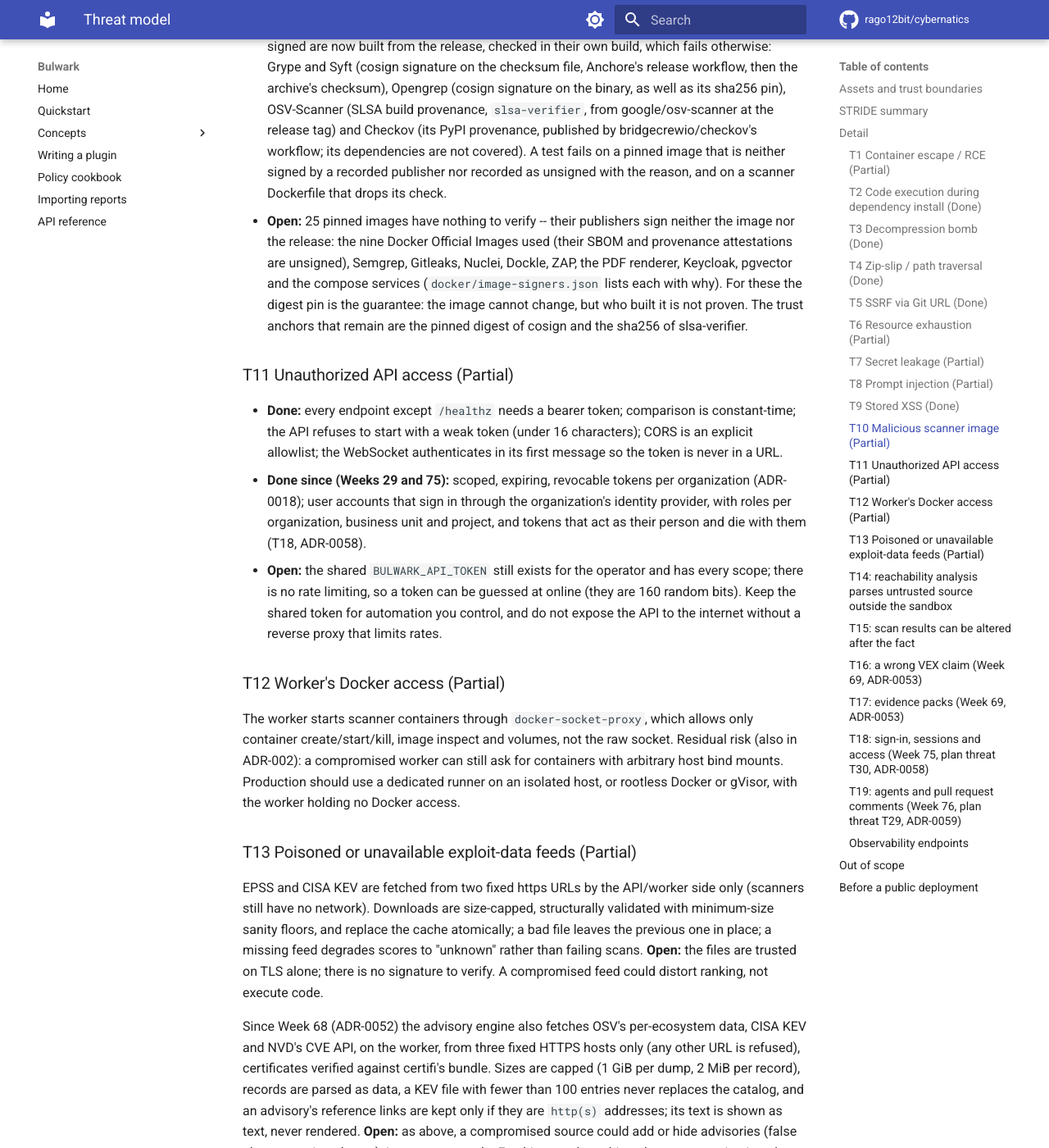
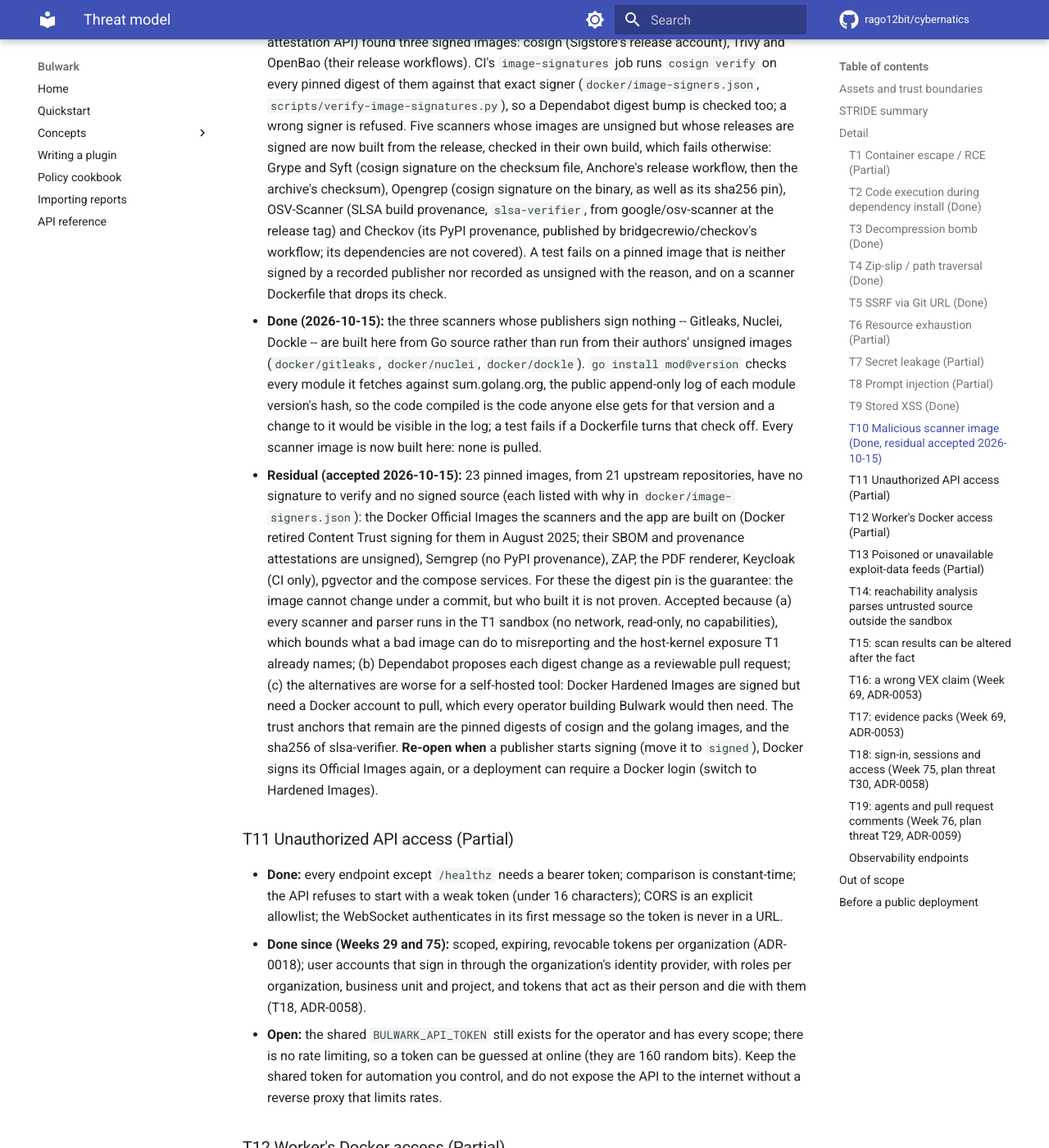
Before and after one commit to rago12bit/cybernatics, an MkDocs documentation site: the page built from docs/THREAT-MODEL.md, in a window 1280 px wide and 1400 px high, scrolled down 5243 px. Shown: the whole window at 82% size. Built offline with MkDocs 1.6.1 and Material for MkDocs 9.7.7, drawn with Linux system fonts in a browser that asks for light colours; comment, search, counter and statistics services are not loaded; some of the changed text lies outside the part shown.

Commit message:
feat(supply-chain): build every scanner here; T10 done with an accepted residual
- Gitleaks, Nuclei and Dockle, whose publishers sign neither images nor release checksums,
  are built from Go source: `go install mod@version` checks each module against
  sum.golang.org. A test fails if a Dockerfile turns that off (GOSUMDB=off and GOINSECURE=*
  both caught). Nuclei 3.11.1 needs Go 1.26, pinned by digest for its build.
- Gitleaks was pulled from its author's image; it is now bulwark/gitleaks:v8.21.0, built by
  the Action, compose and CI and never pulled. Every scanner image is now built here.
- Checked: Gitleaks reports v8.21.0 and finds the fixture's planted secret without leaking
  it; Dockle's integration test passes (its version flag is pkg.version, now set); Nuclei's
  live tests pass against a local page and a real external host.
- THREAT-MODEL T10: Done, residual accepted. 23 pinned images (21 repositories) have no
  signature or signed source -- Docker Official Images (Content Trust retired by Docker,
  August 2025), Semgrep, ZAP, the PDF renderer, Keycloak, pgvector, compose services --
  accepted with the reasons and the conditions that re-open it.

Co-Authored-By: Claude Opus 5.5 <noreply@anthropic.com>

```diff
--- a/docker-compose.yml
+++ b/docker-compose.yml
@@ -297,6 +297,11 @@ services:
     build: docker/semgrep
     image: bulwark/semgrep:1.90.0
     pull_policy: build
+  scanner-gitleaks:
+    profiles: [scanners]
+    build: docker/gitleaks
+    image: bulwark/gitleaks:v8.21.0
+    pull_policy: build
   scanner-opengrep:
     # Hosted mode's Semgrep replacement (ADR-0038) -- built here too, so a developer testing
     # BULWARK_HOSTED_MODE=1 locally doesn't need a separate build step.
--- a/docs/THREAT-MODEL.md
+++ b/docs/THREAT-MODEL.md
@@ -36,7 +36,7 @@ render text, never to run scan-derived markup.
 | T7 | Secret leakage via findings | Information disclosure | Partial |
 | T8 | Prompt injection into remediation LLM | Tampering | Partial |
 | T9 | Stored XSS in the report UI and exports | Tampering / Elevation | Done |
-| T10 | Malicious or compromised scanner image | Tampering | Partial |
+| T10 | Malicious or compromised scanner image | Tampering | Done (residual accepted) |
 | T11 | Unauthorized API access | Spoofing | Partial |
 | T12 | Worker's Docker access abused | Elevation of privilege | Partial |
 | T13 | Poisoned or unavailable exploit-data feeds | Tampering | Partial |
@@ -123,9 +123,9 @@ the API serves downloads with `nosniff` and a sandbox CSP; PDF text is escaped b
 inject hostile titles, paths, snippets and descriptions into each of them (`web/tests/xss.test.tsx`,
 `tests/unit/test_export.py`).
 
-### T10 Malicious scanner image (Partial)
-- **Done (2026-10-14):** the images Bulwark builds itself (`bulwark/*`: every scanner but gitleaks, the
-  import parser, Nuclei, the egress sidecar) are run with `--pull=never` (`core.sandbox.docker_runtime.
+### T10 Malicious scanner image (Done, residual accepted 2026-10-15)
+- **Done (2026-10-14):** the images Bulwark builds itself (`bulwark/*`: every scanner -- gitleaks too since
+  2026-10-15 -- the import parser, Nuclei, the egress sidecar) are run with `--pull=never` (`core.sandbox.docker_runtime.
   pull_policy`) and built, never pulled, by compose (`pull_policy: build`). Before, an image not built
   locally was fetched as `docker.io/bulwark/<tool>`, a Docker Hub namespace Bulwark does not own (no public
   repository there on 2026-10-14): whoever registered it would have had their image run as a scanner, and
@@ -156,12 +156,25 @@ inject hostile titles, paths, snippets and descriptions into each of them (`web/
   Checkov (its PyPI provenance, published by bridgecrewio/checkov's workflow; its dependencies are not
   covered). A test fails on a pinned image that is neither signed by a recorded publisher nor recorded
   as unsigned with the reason, and on a scanner Dockerfile that drops its check.
-- **Open:** 25 pinned images have nothing to verify -- their publishers sign neither the image nor the
-  release: the nine Docker Official Images used (their SBOM and provenance attestations are unsigned),
-  Semgrep, Gitleaks, Nuclei, Dockle, ZAP, the PDF renderer, Keycloak, pgvector and the compose services
-  (`docker/image-signers.json` lists each with why). For these the digest pin is the guarantee: the
-  image cannot change, but who built it is not proven. The trust anchors that remain are the pinned
-  digest of cosign and the sha256 of slsa-verifier.
+- **Done (2026-10-15):** the three scanners whose publishers sign nothing -- Gitleaks, Nuclei, Dockle -- are
+  built here from Go source rather than run from their authors' unsigned images (`docker/gitleaks`,
+  `docker/nuclei`, `docker/dockle`). `go install mod@version` checks every module it fetches against
+  sum.golang.org, the public append-only log of each module version's hash, so the code compiled is the
+  code anyone else gets for that version and a change to it would be visible in the log; a test fails if
+  a Dockerfile turns that check off. Every scanner image is now built here: none is pulled.
+- **Residual (accepted 2026-10-15):** 23 pinned images, from 21 upstream repositories, have no signature to verify and no signed source
+  (each listed with why in `docker/image-signers.json`): the Docker Official Images the scanners and the app
+  are built on (Docker retired Content Trust signing for them in August 2025; their SBOM and provenance
+  attestations are unsigned), Semgrep (no PyPI provenance), ZAP, the PDF renderer, Keycloak (CI only),
+  pgvector and the compose services. For these the digest pin is the guarantee: the image cannot change
+  under a commit, but who built it is not proven. Accepted because (a) every scanner and parser runs in
+  the T1 sandbox (no network, read-only, no capabilities), which bounds what a bad image can do to
+  misreporting and the host-kernel exposure T1 already names; (b) Dependabot proposes each digest change
+  as a reviewable pull request; (c) the alternatives are worse for a self-hosted tool: Docker Hardened
+  Images are signed but need a Docker account to pull, which every operator building Bulwark would then
+  need. The trust anchors that remain are the pinned digests of cosign and the golang images, and the
+  sha256 of slsa-verifier. **Re-open when** a publisher starts signing (move it to `signed`), Docker signs
+  its Official Images again, or a deployment can require a Docker login (switch to Hardened Images).
 
 ### T11 Unauthorized API access (Partial)
 - **Done:** every endpoint except `/healthz` needs a bearer token; comparison is constant-time; the API refuses
@@ -307,4 +320,4 @@ isolation is covered by RLS (ADR-0013) and, between projects, by T18; physical a
 1. Resolve the Semgrep rules licence ([ADR-006](adr/0006-semgrep-rules-licensing.md)).
 2. Run scanners under gVisor or rootless Docker on a host that holds nothing else (T1, T12).
 3. Per-user authentication, rate limiting and a scan queue cap (T6, T11).
-4. Accept or replace the upstream images nobody signs (T10; the signed ones are verified, all are digest-pinned); encrypt storage at rest (T7).
+4. Encrypt storage at rest (T7). (T10's unsigned upstream images are an accepted residual: re-check the re-open conditions there.)
```
Also changed, not shown: CHANGELOG.md (+8 -0 lines), README.md (+4 -2 lines), docker/gitleaks/README.md (deleted, +0 -5 lines), docs/platform-support.md (+2 -0 lines), 10 other files.
